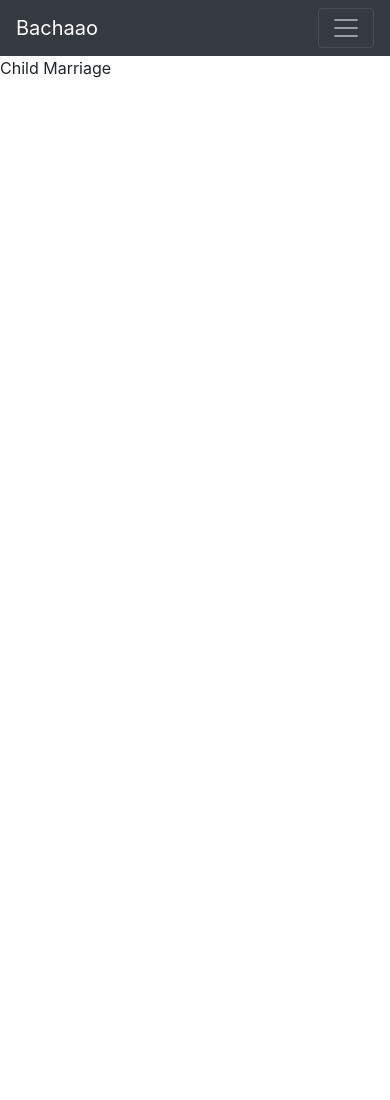
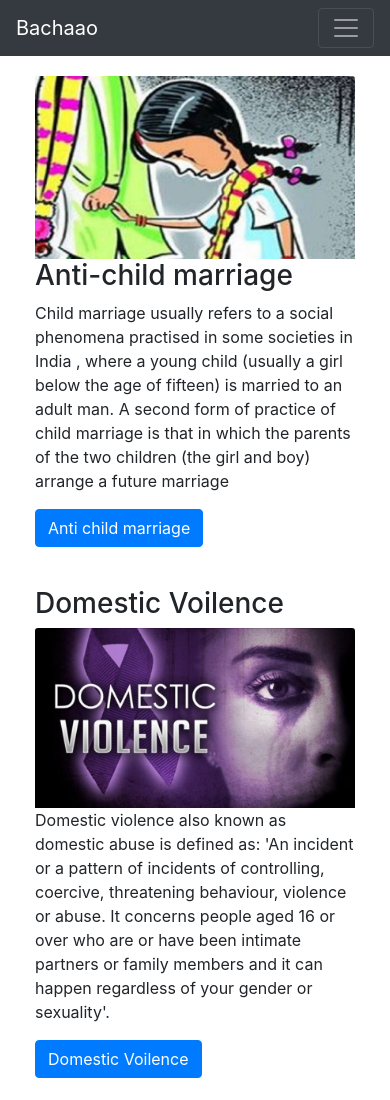
Before and after one commit to asmitaneupane/Bachaao-App, a plain HTML site: page socialissues.html in a window 390 px wide. Shown: the top 1100 px of the page. Before the commit the page ends 844 px from the top, so only its background shows below. Drawn offline with Linux system fonts and the light colour scheme.

Commit message:
re-added socialissues

```diff
--- a/socialissues.html
+++ b/socialissues.html
@@ -1,5 +1,6 @@
 <!DOCTYPE html>
 <html>
+
 <head>
     <title>
         Bachaao-App
@@ -15,15 +16,44 @@
 
 
 </head>
+
 <body>
 
     <script>
-    $(function(){
+        $(function() {
             $("#navbar").load("navbar.html");
         });
     </script>
 
     <div id="navbar"></div>
     <div class="row">
-  <div class="col-md-6">Child Marriage</div>
+        <div class="col">
+            <div class="container">
+                <div class="card-body">
+                    <img class="card-img-top" src="assets/img/child.jpg">
+                    <h3 class="display-7">Anti-child marriage</h3>
+                    <p>Child marriage usually refers to a social phenomena practised in some societies in India , where a young child (usually a girl below the age of fifteen) is married to an adult man. A second form of practice of child marriage is that
+                        in which the parents of the two children (the girl and boy) arrange a future marriage</p>
+                    <button type="button" class="btn btn-primary">Anti child marriage</button>
                 </div>
+                <div class="card-body">
+                    <h3 class="display-7">Domestic Voilence</h3>
+                    <img class="card-img-top" src="assets/img/violence.jpg">
+                    <p>Domestic violence also known as domestic abuse is defined as: 'An incident or a pattern of incidents of controlling, coercive, threatening behaviour, violence or abuse. It concerns people aged 16 or over who are or have been intimate
+                        partners or family members and it can happen regardless of your gender or sexuality'.</p>
+                    <button type="button" class="btn btn-primary">Domestic Voilence</button>
+                </div>
+                <div class="card-body">
+                    <img class="card-img-top" src="assets/img/child.jpg">
+                    <h3 class="display-7">Anti-Sexual Harrashment</h3>
+                    <p>Domestic violence also known as domestic abuse is defined as: 'An incident or a pattern of incidents of controlling, coercive, threatening behaviour, violence or abuse. It concerns people aged 16 or over who are or have been intimate
+                        partners or family members and it can happen regardless of your gender or sexuality'.</p>
+                    <button type="button" class="btn btn-primary">Anti-Sexual Harrashment</button>
+
+                </div>
+            </div>
+        </div>
+    </div>
+</body>
+
+</html>
```
Lines whose indentation alone changed are shown as unchanged.
